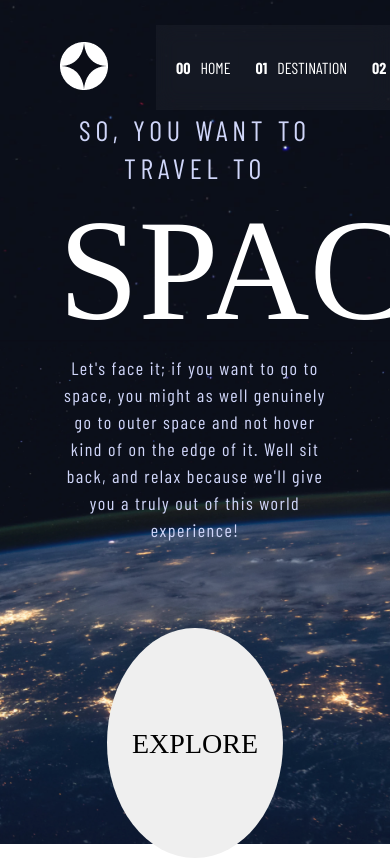
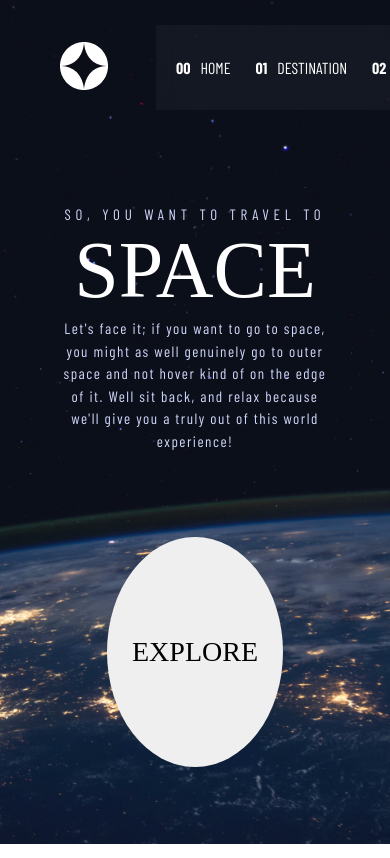
Before and after one commit to IvanDanyliuk/space-tourism, a Next.js app: page / in a window 390 px wide. Shown: the top 858 px of the page. Built offline with nearby package versions, Linux system fonts and the light colour scheme; a web font is replaced by a local one.

Commit message:
Adaptive font size for tablet and smartphone has been implemented

```diff
--- a/styles/theme.ts
+++ b/styles/theme.ts
@@ -11,29 +11,56 @@ const theme = createTheme({
     ].join(','),
     h1: {
       fontFamily: 'Bellefair',
-      fontSize: '9em',
+      fontSize: '150px',
       textTransform: 'uppercase',
+      '@media (max-width: 420px)': {
+        fontSize: '80px',
+      },
     },
     h2: {
       fontFamily: 'Bellefair',
-      fontSize: '6.25em',
+      fontSize: '100px',
       textTransform: 'uppercase',
+      '@media (max-width: 900px)': {
+        fontSize: '80px',
+      },
+      '@media (max-width: 420px)': {
+        fontSize: '56px',
+      },
     },
     h3: {
       fontFamily: 'Bellefair',
-      fontSize: '3.5em',
+      fontSize: '56px',
       textTransform: 'uppercase',
+      '@media (max-width: 900px)': {
+        fontSize: '40px',
+      },
+      '@media (max-width: 420px)': {
+        fontSize: '24px',
+      },
     },
     h4: {
       fontFamily: 'Bellefair',
-      fontSize: '2em',
+      fontSize: '32px',
       textTransform: 'uppercase',
+      '@media (max-width: 900px)': {
+        fontSize: '24px',
+      },
+      '@media (max-width: 420px)': {
+        fontSize: '16px',
+      },
     },
     h5: {
       fontFamily: 'Barlow Condensed',
       fontSize: '28px',
       textTransform: 'uppercase',
       letterSpacing: 4.75,
+      '@media (max-width: 900px)': {
+        fontSize: '20px',
+      },
+      '@media (max-width: 420px)': {
+        fontSize: '15px',
+      },
     },
     subtitle1: {
       fontFamily: 'Bellefair',
@@ -51,11 +78,20 @@ const theme = createTheme({
       fontSize: '16px',
       textTransform: 'uppercase',
       letterSpacing: 2.7,
+      '@media (max-width: 420px)': {
+        fontSize: '14px',
+      },
     },
     body1: {
       fontFamily: 'Barlow Condensed',
       fontSize: '18px',
       letterSpacing: 1.5,
+      '@media (max-width: 900px)': {
+        fontSize: '16px',
+      },
+      '@media (max-width: 420px)': {
+        fontSize: '15px',
+      },
     }
   },
   palette: {
```
